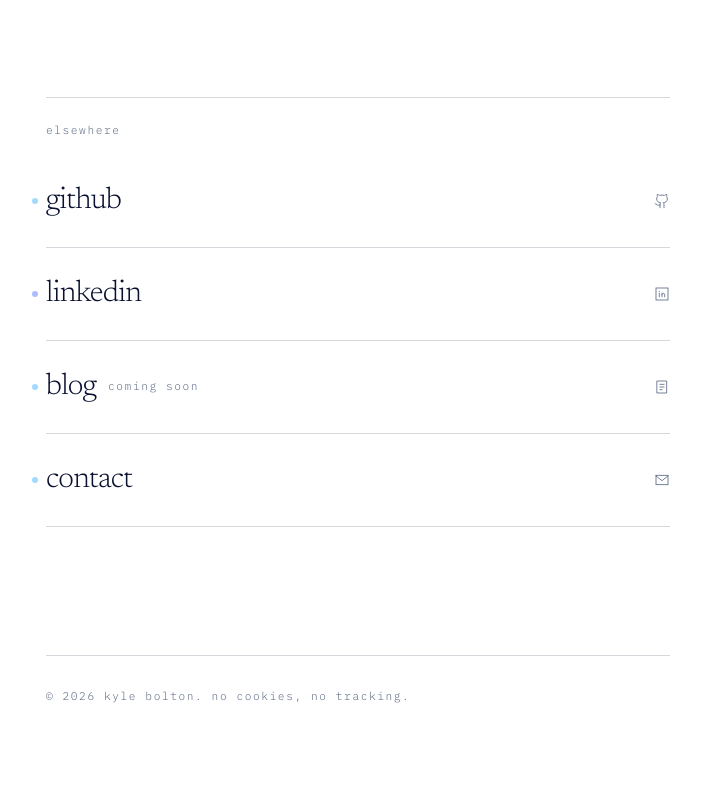
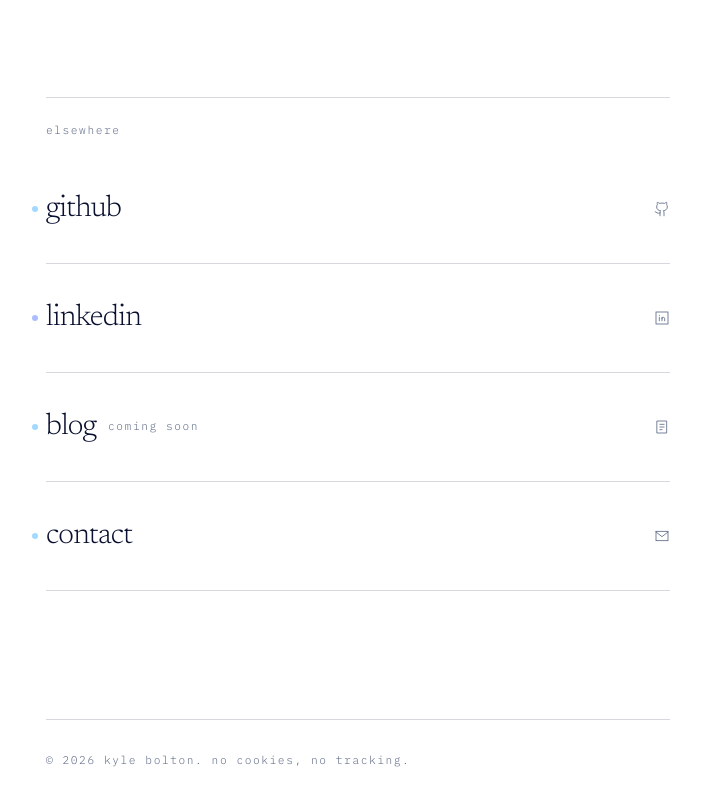
Before and after one commit to kylebolton/personal, a Next.js app: page / in a window 1280 px wide. Shown: the part 1200-2000 px from the top of the page, without its empty margins (282-983 px from the left). Before the commit the page ends 1936 px from the top, so only its background shows below. Built offline with nearby package versions, Linux system fonts and the light colour scheme.

Commit message:
More padding on the elsewhere links
Co-Authored-By: Claude Sonnet 5.5 <noreply@anthropic.com>

```diff
--- a/src/app/page.tsx
+++ b/src/app/page.tsx
@@ -114,7 +114,7 @@ export default function Home() {
             {links.map((l, i) => (
               <li key={l.label}>
                 <Reveal delay={i * 0.06}>
-                  <Link href={l.href} className={`${row}`}>
+                  <Link href={l.href} className={`${row} !py-8 md:!py-9`}>
                     <span className={`${marker} ${l.marker}`} />
                     <span className={`flex-1 text-2xl font-light tracking-tight md:text-3xl ${nudge}`}>
                       {l.label}
```
